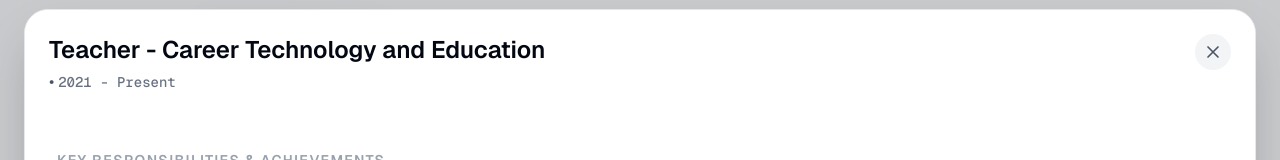
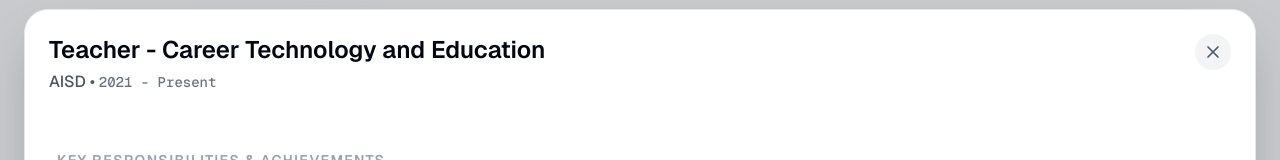
Before and after one commit to t-t-bui/my-personal-website, a Next.js app: page /resume in a window 1280 px wide. Both pictures are taken after a click on the button 410 px from the left and 1301 px from the top of the page. Shown: the part 1081-1241 px from the top of the page. Built offline with nearby package versions, Linux system fonts and the light colour scheme.

Commit message:
Update page.tsx

```diff
--- a/app/resume/page.tsx
+++ b/app/resume/page.tsx
@@ -169,7 +169,7 @@ export default function Resume() {
 						<div className="sticky top-0 bg-white/90 backdrop-blur-md broder-b border-gray-100 p-6 flex justify-between items-start z-10">
 							<div>
 								<h3 className="text-2xl font-semibold text-gray-950 mb-1">{activeJob.role}</h3>
-								<p className="text-gray-600 font-medium">{activeJob.compnay} &bull; <span className="font-mono text-sm text-gray-500">{activeJob.date}</span></p>
+								<p className="text-gray-600 font-medium">{activeJob.company} &bull; <span className="font-mono text-sm text-gray-500">{activeJob.date}</span></p>
 							</div>
 							<button
 								onClick={() => setActiveJob(null)}
```
